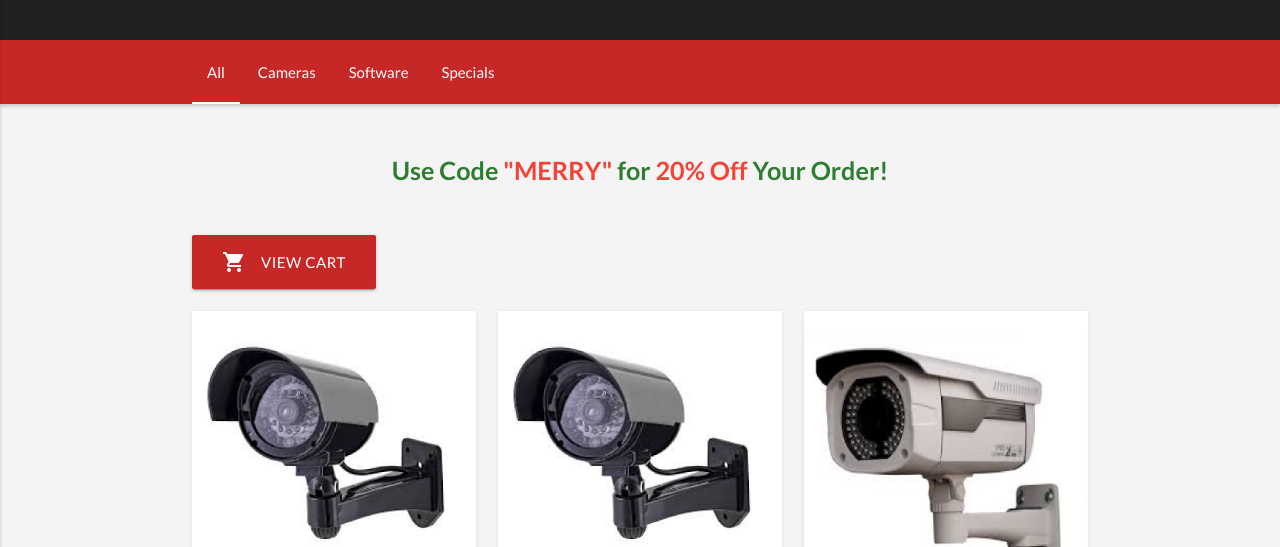
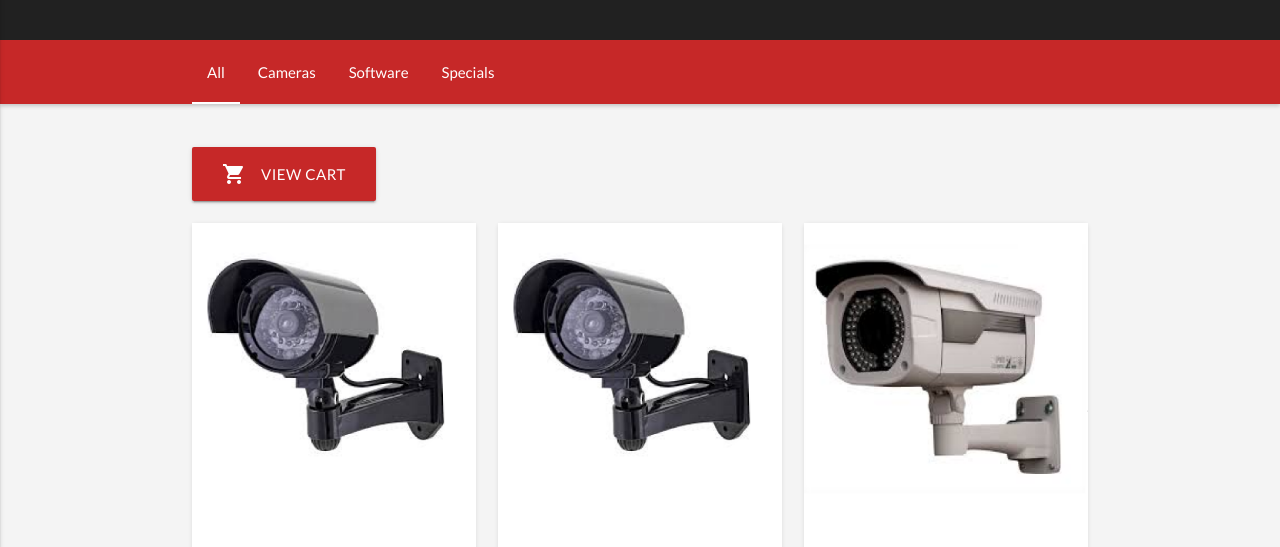
Before and after one commit to VESecurity/vesecurity.github.io, a website: page index.html in a window 1280 px wide. Shown: the part 222-769 px from the top of the page. Drawn offline with nearby package versions, Linux system fonts and the light colour scheme.

Commit message:
Update index.html

```diff
--- a/index.html
+++ b/index.html
@@ -78,7 +78,6 @@
   <div id="portfolio" class="section gray">
     <div class="container">
       <div class="row center">
-        <p class="flow-text heavy green-text text-darken-3"><b>Use Code <a class="red-text">"MERRY"</a> for <a class="red-text">20% Off</a> Your Order!</b></p>
         <!--<img class="responsive-img" src="img/promo/thankful.jpg">-->
       </div>
       <a class="btn btn-large red darken-3"><i class="material-icons left">shopping_cart</i>View Cart</a><br><br>
```
